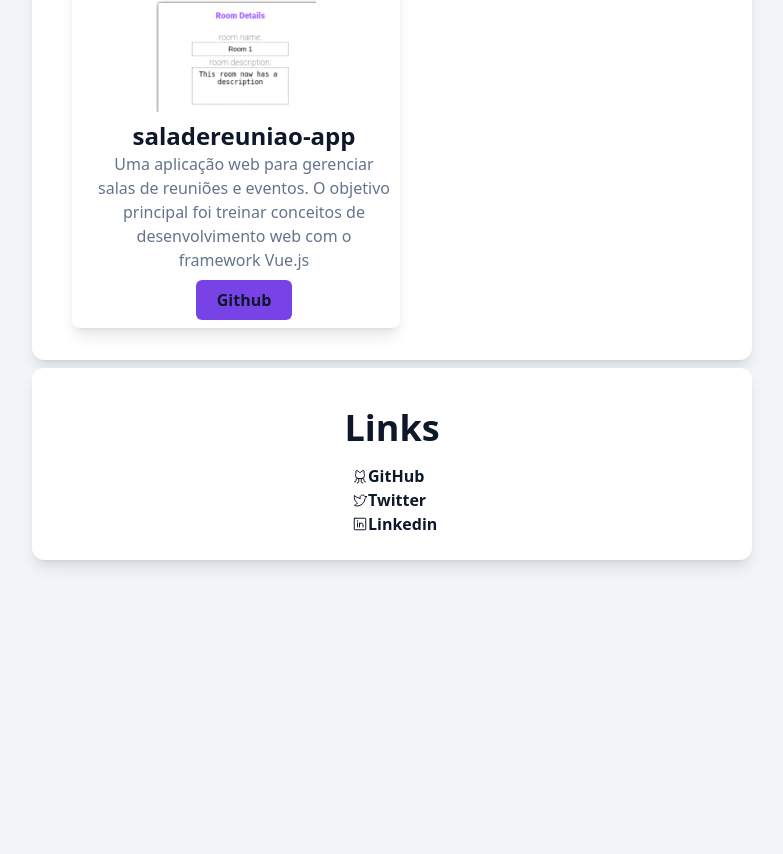
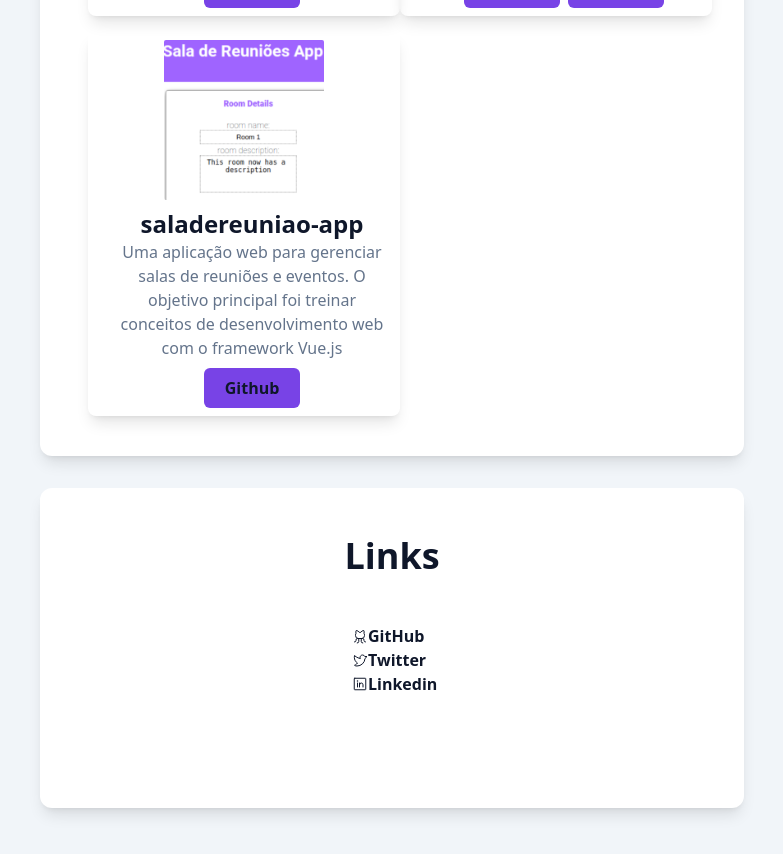
Before and after one commit to flwedu/flwedu.github.io, a React (Vite) app: page / in a window 1280 px wide. Shown: the part 1872-2726 px from the top of the page, without its empty margins (248-1031 px from the left). Before the commit the page ends 2512 px from the top, so only its background shows below. Built offline with nearby package versions, Linux system fonts and the light colour scheme.

Commit message:
reusing code to center items

```diff
--- a/src/sections/Links.tsx
+++ b/src/sections/Links.tsx
@@ -2,8 +2,9 @@ import { GithubLogo, LinkedinLogo, TwitterLogo } from "phosphor-react";
 
 export function Links() {
   return (
-    <section id="links" className="flex text-center items-center">
+    <section id="links" className="">
       <h1> Links </h1>
+      <div className="my-8">
         <a href="https://github.com/flwedu" target="_blank">
           <div className="flex w-24 items-center">
             <GithubLogo /> GitHub
@@ -19,6 +20,7 @@ export function Links() {
             <LinkedinLogo /> Linkedin
           </div>
         </a>
+      </div>
     </section>
   );
 }
--- a/src/sections/ProjectsList.tsx
+++ b/src/sections/ProjectsList.tsx
@@ -19,7 +19,7 @@ export function ProjectsList() {
   }, []);
 
   return (
-    <section id="projects" className="text-center flex items-center">
+    <section id="projects" className="">
       <h1>Projetos desenvolvidos</h1>
 
       <p>
--- a/src/sections/Technologies.tsx
+++ b/src/sections/Technologies.tsx
@@ -1,6 +1,6 @@
 export function Technologies() {
   return (
-    <section id="technologies" className="text-center">
+    <section id="technologies" className="">
       <h1>Tecnologias</h1>
       <p>
         Aprendi Java e Orientação a Objetos durante a faculdade, mas me
--- a/src/tailwind.css
+++ b/src/tailwind.css
@@ -8,11 +8,11 @@
   }
 
   main {
-    @apply max-w-3xl p-6 mx-auto flex-col;
+    @apply max-w-3xl px-8 mx-auto flex-col;
   }
 
   section {
-    @apply bg-white dark:bg-slate-800 p-6 mx-auto my-2 rounded-xl shadow-lg flex-col  space-x-4;
+    @apply bg-white dark:bg-slate-800 p-8 my-8 mx-auto rounded-xl shadow-lg space-x-4 min-h-[20rem] flex flex-col content-between text-center items-center;
   }
 
   h1 {
```
Lines whose indentation alone changed are shown as unchanged.
